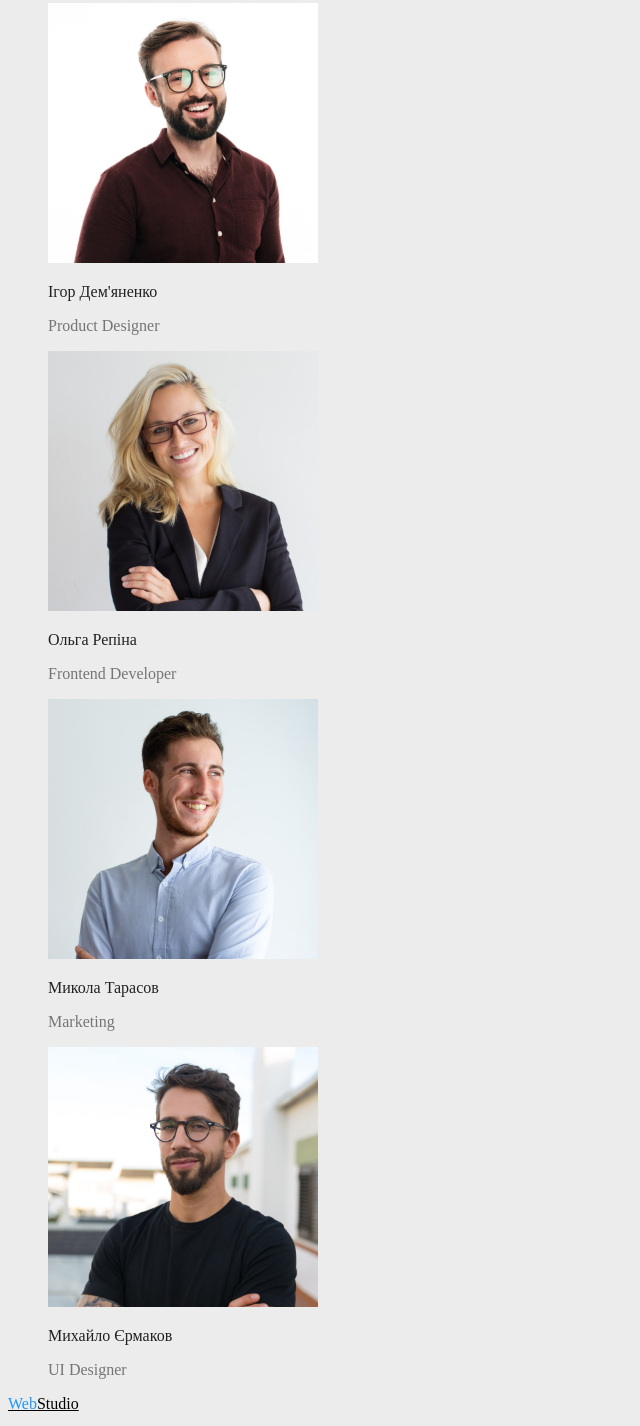
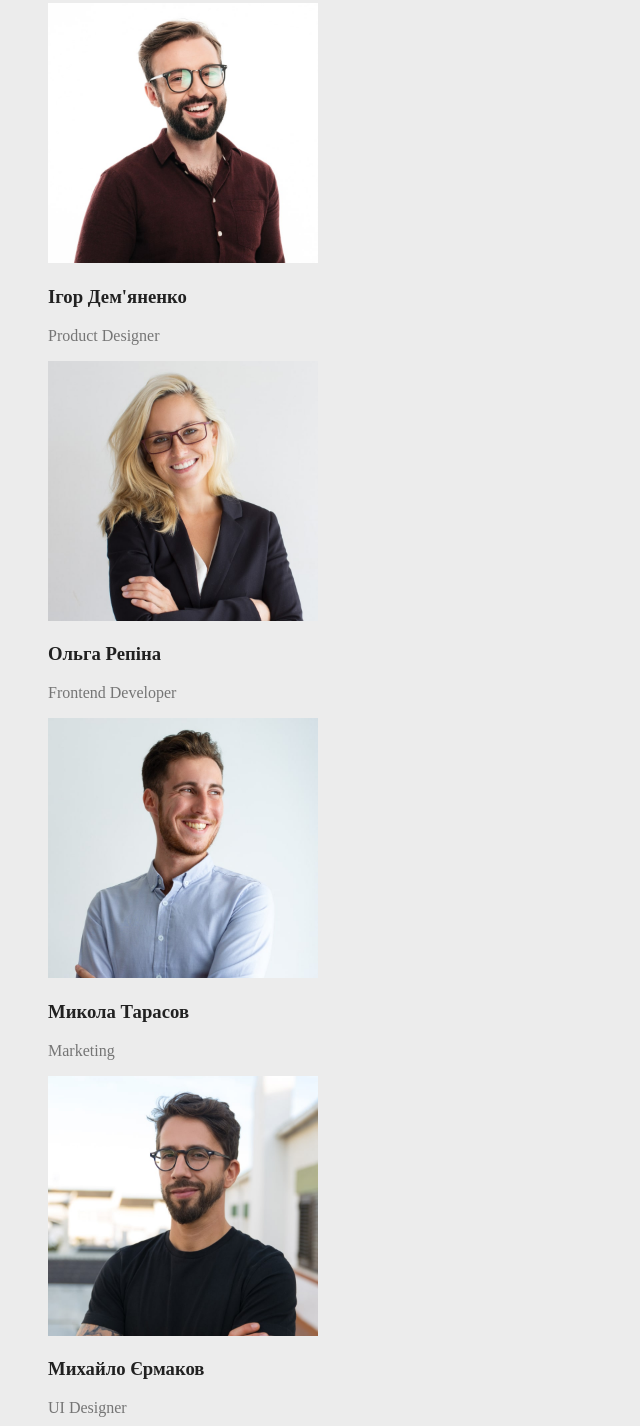
Before and after one commit to LenaVynnychuk/goit-markup-hw-01, a plain HTML site: page index.html in a window 1280 px wide. Shown: the part 1615-3041 px from the top of the page, without its empty margins (0-640 px from the left). Drawn offline with Linux system fonts and the light colour scheme.

Commit message:
add h3 to html add focus to styles

```diff
--- a/css/styles.css
+++ b/css/styles.css
@@ -20,7 +20,8 @@ body {
 .logo-web{
 color: var(--accent-color);
 }
-.logo:hover {
+.logo:hover
+.logo:focus {
     color: var(--accent-color);
 }
 /* Site nav */
--- a/index.html
+++ b/index.html
@@ -76,22 +76,22 @@
             <ul class="team list">
                 <li>
                     <a href=""><img src="./images/img-3-min.jpg" alt="Ігор Дем'яненко" width="270" height="260"></a>
-                    <p>Ігор Дем'яненко</p>
+                    <h3>Ігор Дем'яненко</h3>
                     <p class="position" lang="en">Product Designer</p>
                 </li>
                 <li>
                     <a href=""><img src="./images/img-2-min.jpg" alt="Ольга Репіна" width="270" height="260"></a>
-                    <p>Ольга Репіна</p>
+                    <h3>Ольга Репіна</h3>
                     <p class="position" lang="en">Frontend Developer</p>
                 </li>
                 <li>
                     <a href=""><img src="./images/img-1-min.jpg" alt="Микола Тарасов" width="270" height="260"></a>
-                    <p>Микола Тарасов</p>
+                    <h3>Микола Тарасов</h3>
                     <p class="position" lang="en">Marketing</p>
                 </li>
                 <li>
                     <a href=""><img src="./images/img-min.jpg" alt="Михайло Єрмаков" width="270" height="260"></a>
-                    <p>Михайло Єрмаков</p>
+                    <h3>Михайло Єрмаков</h3>
                     <p class="position" lang="en">UI Designer</p>
                 </li>
 
```
